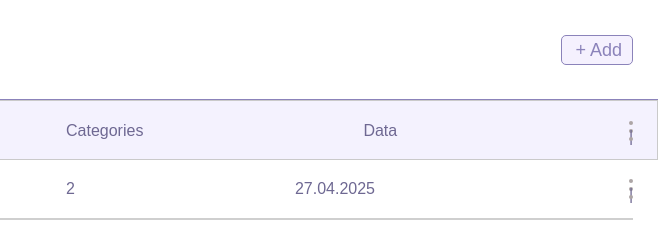
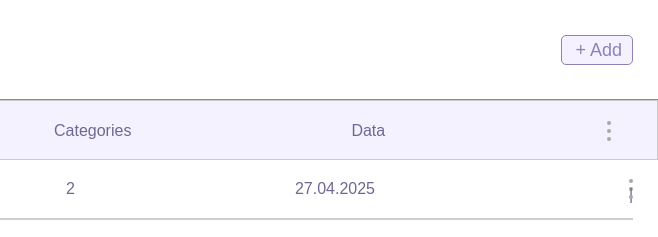
Before and after one commit to Wiglescl/task_list_2, a plain HTML site: page index.html in a window 1280 px wide. Shown: the top 237 px of the page, 622-1280 px from the left. Drawn offline with Linux system fonts and the light colour scheme.

```diff
--- a/index.html
+++ b/index.html
@@ -40,13 +40,14 @@
                             <p>Categories</p>
                             <p>Data</p>
                         </div>
-                        <span class="ellipsis">|</span>
+                        <div class="elipsis__block-head">
+                            <span class="ellipsis"></span>
+                        </div>
                     </div>
                 </div>
             </div>
             <div class="main__list">
                 <ul id="task__list">
-
 
                 </ul>
             </div>
```
